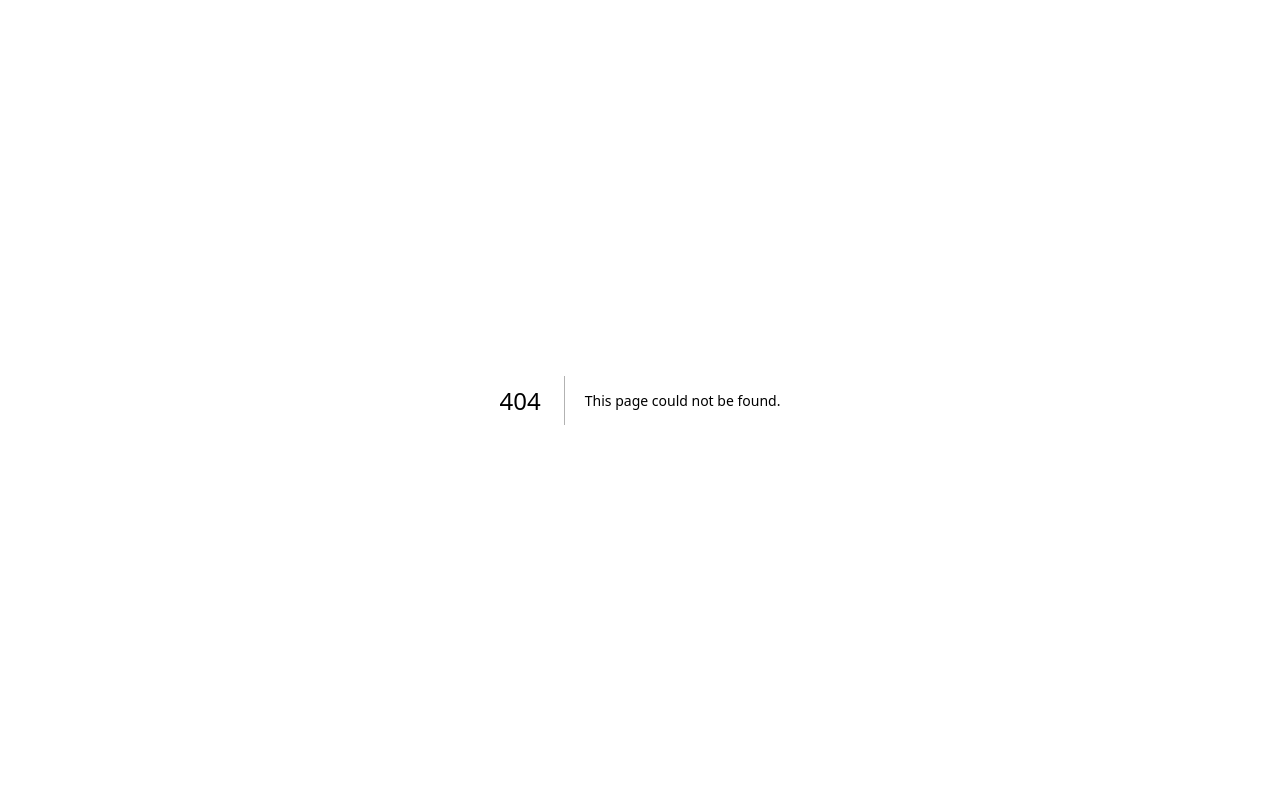
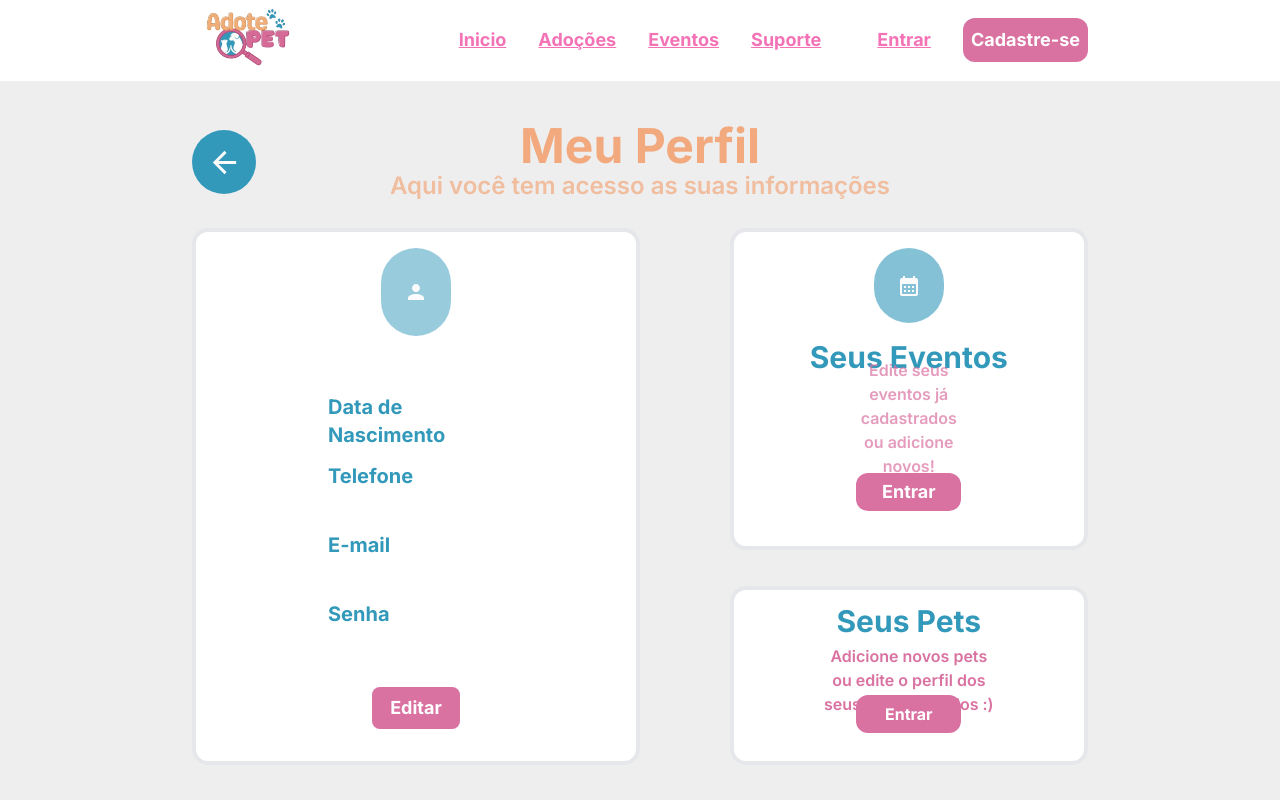
Before and after one commit to gustavogorges/AdotePet, a Next.js app: page /profile in a window 1280 px wide. Before the commit this address had no page. Built offline with nearby package versions, Linux system fonts and the light colour scheme.

Commit message:
feat : profile done

```diff
--- /dev/null
+++ b/src/app/profile/page.tsx
@@ -0,0 +1,134 @@
+'use client'
+import Nav from "@/components/nav/nav";
+import { blue, cyan, grey } from "@mui/material/colors";
+import ArrowBackIcon from '@mui/icons-material/ArrowBack';
+import PersonIcon from '@mui/icons-material/Person';
+import useCookie from "@/hooks/useCookie";
+import { useState, useEffect } from "react";
+import { User } from "@/models/User";
+import { UserService } from "@/services/UserService";
+import CalendarMonthIcon from '@mui/icons-material/CalendarMonth';
+import { useRouter } from "next/navigation";
+
+const Profile = () => {
+    const router = useRouter();
+    const userService = UserService;
+    const loggedUserId = useCookie('loggedUserId');
+    const [loggedUser, setLoggedUser] = useState<User>();
+
+    const listInfo = [
+        { text: 'Data de Nascimento', value: loggedUser?.bornDate },
+        { text: 'Telefone', value: loggedUser?.telephone },
+        { text: 'E-mail', value: loggedUser?.email },
+        { text: 'Senha', value: loggedUser?.password },
+    ]
+
+    useEffect(() => {
+        async function fetchData() {
+            if (loggedUserId !== undefined) {
+                setLoggedUser(await userService.findUserById(+loggedUserId))
+            }
+        }
+        fetchData();
+    }, [loggedUserId, userService])
+
+
+    return (
+
+        <div className=" w-full overflow-y-auto h-screen bg-[#eeeeee] flex flex-col items-center">
+            <Nav></Nav>
+            <div className=" w-[70%] h-full flex flex-col items-center gap-8">
+                <div className="w-full h-[10%] flex items-center justify-start">
+                    <div
+                        onClick = {() => {
+                            router.push('/');
+                        }}
+                        className=" absolute h-16 w-16 bg-[#3399BB] flex justify-center items-center rounded-full cursor-pointer"
+                    >
+                        <ArrowBackIcon sx={{ color: grey[50] }} fontSize="large" />
+                    </div>
+                    <div className=" h-full w-[100%] flex flex-col justify-center items-center">
+                        <p className=" text-5xl text-[#F2A97E] font-bold">
+                            Meu Perfil
+                        </p>
+                        <p className=" text-2xl opacity-70 text-[#F2A97E] font-semibold">
+                            Aqui você tem acesso as suas informações
+                        </p>
+                    </div>
+                </div>
+                <div
+                    className="w-full h-[80%] grid grid-rows-3 grid-cols-4"
+                >
+                    <div className=" col-span-2 row-span-3 flex justify-start w-full h-full">
+                        <div className=" rounded-2xl border-4 bg-white flex flex-col items-center h-full w-full">
+                            <div className="h-[30%] w-[80%] flex flex-col items-center py-4">
+                                <div className=" h-[70%] opacity-50 w-[20%] flex justify-center bg-[#3399BB] rounded-full items-center">
+                                    <PersonIcon sx={{ color: grey[50] }} className=" w-14 h-14" />
+                                </div>
+                                <div className=" h-[30%] w-[60%] flex justify-center items-end">
+                                    <p className=" text-2xl font-bold text-[#3399BB]">{loggedUser?.name}</p>
+                                </div>
+                            </div>
+                            <div className=" h-[50%] w-[40%] flex flex-col items-start justify-center gap-4">
+                                {
+                                    listInfo.map((info) => {
+                                        return (
+                                            <>
+                                                <div className="h-[20%] w-full flex flex-col items-start gap-2">
+                                                    <p className="text-xl text-[#3399BB] font-bold">{info.text}</p>
+                                                    <p className="text-lg text-[#3399BB] font-semibold opacity-70 border-b-2">{info.value}</p>
+                                                </div>
+                                            </>
+                                        )
+                                    })
+                                }
+                            </div>
+                            <div className="h-[20%] w-[80%] flex justify-center items-center">
+                                <div className=" cursor-pointer h-[40%] flex justify-center items-center rounded-lg w-[25%] bg-[#D971A1]">
+                                    <p className="text-lg font-bold text-white"> Editar </p>
+                                </div>
+                            </div>
+                        </div>
+                    </div>
+                    <div className=" col-span-2 w-[100%] row-span-2 flex justify-end">
+                        <div className=" bg-white rounded-2xl border-4 w-[80%] h-[90%] py-4 flex flex-col gap-2 items-center">
+                            <div className=" h-[30%] w-[20%] rounded-full bg-[#3399BB] flex opacity-60 justify-center items-center">
+                                <CalendarMonthIcon sx={{ color: grey[50] }} className=" w-20 h-20" />
+                            </div>
+                            <div className=" h-[20%] w-[80%] flex justify-center items-center">
+                                <p className=" font-bold text-[#3399BB] text-3xl">Seus Eventos</p>
+                            </div>
+                            <div className=" h-[20%] w-[30%] text-center flex justify-center items-center">
+                                <p className=" text-[#D971A1] font-semibold opacity-70">Edite seus eventos já cadastrados ou adicione novos!</p>
+                            </div>
+                            <div className="h-[30%] w-full flex justify-center items-center">
+                                <div className=" h-[50%] w-[30%] bg-[#D971A1] rounded-xl cursor-pointer flex justify-center items-center">
+                                    <p className=" text-white font-bold text-lg">Entrar</p>
+                                </div>
+                            </div>
+                        </div>
+                    </div>
+                    <div className=" col-span-2 row-span-1 flex justify-end">
+                        <div className=" border-4 rounded-2xl bg-white w-[80%] h-full py-2">
+                            <div className=" h-[30%] w-full flex justify-center items-center">
+                                <p className=" font-bold text-[#3399BB] text-3xl">Seus Pets</p>
+                            </div>
+                            <div className=" h-[30%] w-full flex justify-center items-center">
+                                <div className=" text-center h-full w-[50%]">
+                                    <p className="text-[#D971A1] font-semibold">Adicione novos pets ou edite o perfil dos seus já cadastrados :)</p>
+                                </div>
+                            </div>
+                            <div className=" h-[30%] w-full flex justify-center items-center">
+                                <div className="h-[80%] w-[30%] flex justify-center items-center rounded-xl cursor-pointer bg-[#D971A1]">
+                                    <p className="font-bold text-white">Entrar</p>
+                                </div>
+                            </div>
+                        </div>
+                    </div>
+                </div>
+            </div>
+        </div>
+    );
+}
+
+export default Profile;
--- a/src/components/nav/nav.tsx
+++ b/src/components/nav/nav.tsx
@@ -59,7 +59,12 @@ const Nav = () => {
                         </>
                     ) : (
                         <>
-                        <p className="text-[#3399BB] font-bold text-lg underline">{loggedUser.name}</p>
+                        <p
+                        onClick={() => {
+                            router.push("/profile")
+                        }}
+                        className="text-[#3399BB] font-bold text-lg underline cursor-pointer"
+                        >{loggedUser.name}</p>
                         <div className="flex justify-center items-center h-12 w-12 bg-[#3399BB] opacity-50 rounded-full">
                             <PersonIcon sx={{ color: grey[50] }} fontSize="large" />
                         </div>
```
